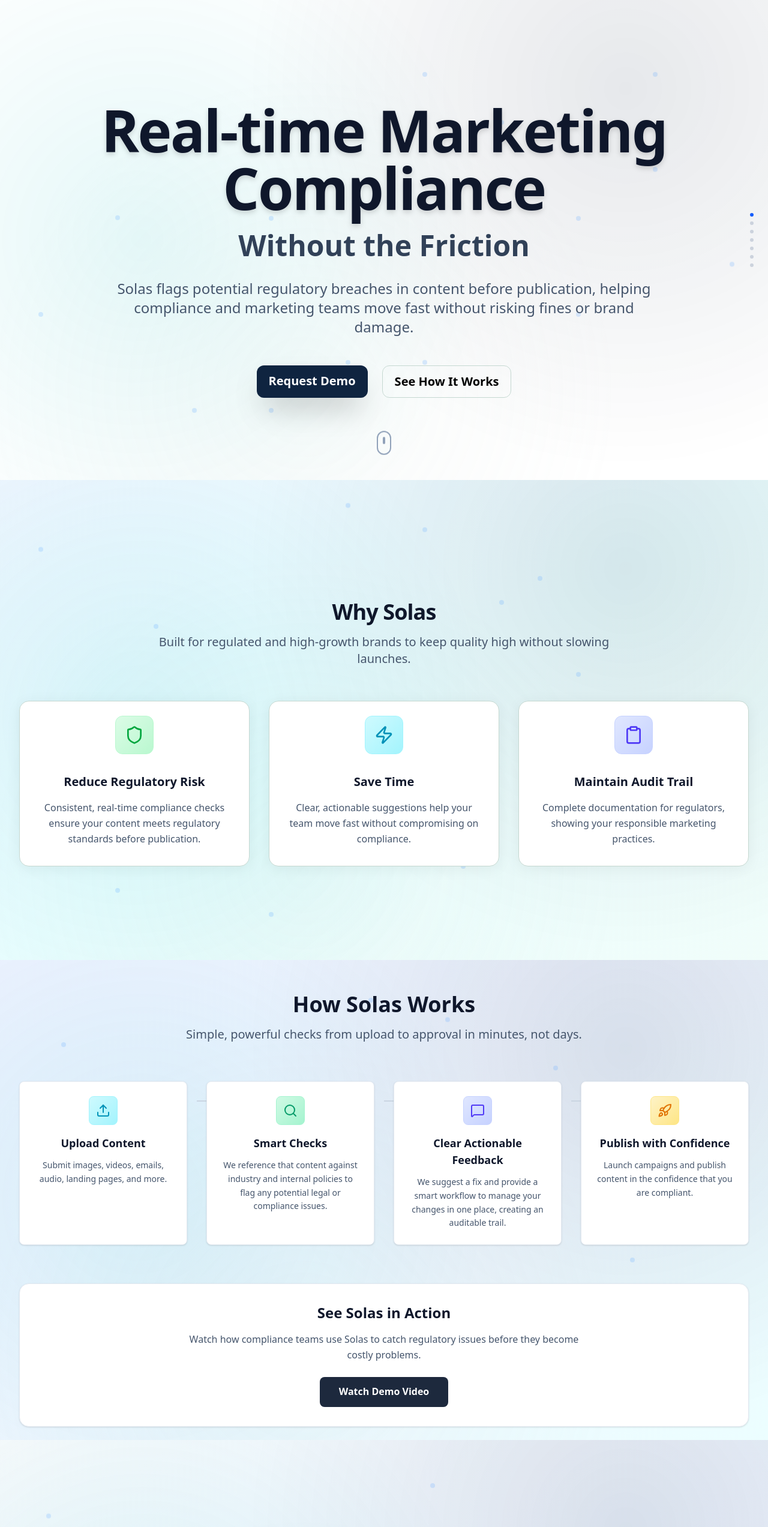
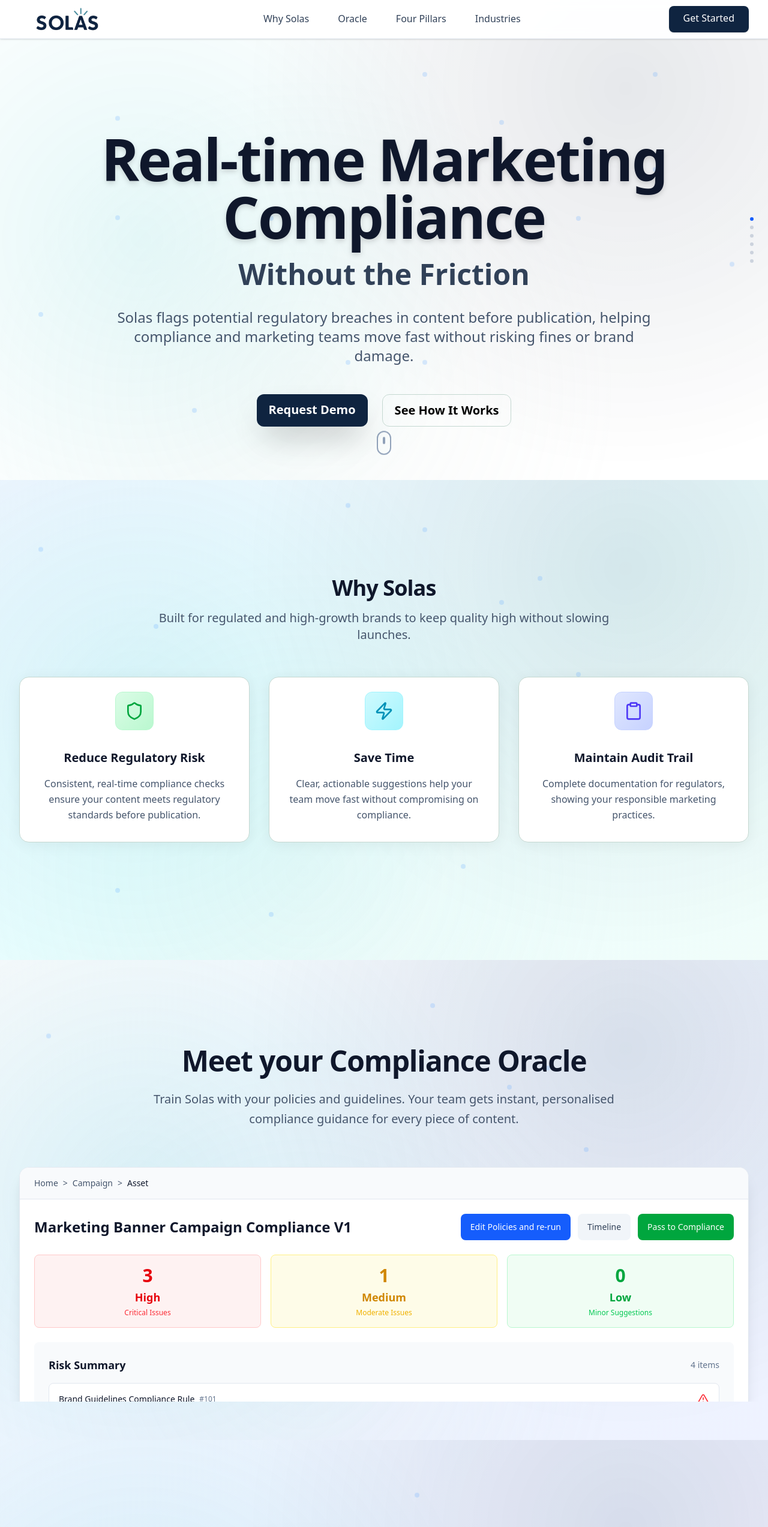
Before and after one commit to Devaang18/solas-site, a Next.js app: page / in a window 1280 px wide. Shown: the top 2545 px of the page at 60% size. Built offline with nearby package versions, Linux system fonts and the light colour scheme.

Commit message:
made more changes based on feedback

```diff
--- a/src/app/page.tsx
+++ b/src/app/page.tsx
@@ -3,7 +3,6 @@
 import { useState, useEffect, useRef, useMemo, useCallback } from 'react';
 import Hero from '@/components/Hero';
 import Benefits from '@/components/Benefits';
-import HowItWorks from '@/components/HowItWorks';
 import Industries from '@/components/Industries';
 import Oracle from '@/components/Oracle';
 import ThreePillars from '@/components/ThreePillars';
@@ -24,11 +23,10 @@
   const sections = useMemo(() => [
     { id: 'hero', component: Hero, bg: 'section-alt-1', title: 'Home' },
     { id: 'benefits', component: Benefits, bg: 'section-alt-2', title: 'Why Solas' },
-    { id: 'how-it-works', component: HowItWorks, bg: 'section-alt-1', title: 'How It Works' },
-    { id: 'oracle', component: Oracle, bg: 'section-alt-2', title: 'Oracle', hasScrollableContent: true },
-    { id: 'three-pillars', component: ThreePillars, bg: 'section-alt-1', title: 'Four Pillars', hasScrollableContent: true },
-    { id: 'industries', component: Industries, bg: 'section-alt-2', title: 'Industries' },
-    { id: 'footer', component: Footer, bg: 'section-alt-1', title: 'Footer' }
+    { id: 'oracle', component: Oracle, bg: 'section-alt-1', title: 'Oracle', hasScrollableContent: true },
+    { id: 'three-pillars', component: ThreePillars, bg: 'section-alt-2', title: 'Four Pillars', hasScrollableContent: true },
+    { id: 'industries', component: Industries, bg: 'section-alt-1', title: 'Industries' },
+    { id: 'footer', component: Footer, bg: 'section-alt-2', title: 'Footer' }
   ], []);
 
   const getScrollOffset = (sectionIndex: number) => {
--- a/src/components/Benefits.tsx
+++ b/src/components/Benefits.tsx
@@ -42,7 +42,7 @@
   ];
 
   return (
-    <div className="h-full w-full flex items-start justify-center bg-gradient-to-br from-blue-50 via-cyan-50 to-teal-50 relative overflow-hidden matrix-bg py-16 pt-50">
+    <div className="h-full w-full flex items-start justify-center bg-gradient-to-br from-blue-50 via-cyan-50 to-teal-50 relative overflow-hidden matrix-bg py-16 pt-40">
       {/* Floating particles */}
       <div className="absolute inset-0">
         {particlePositions.map((pos, i) => (
--- a/src/components/Footer.tsx
+++ b/src/components/Footer.tsx
@@ -9,10 +9,9 @@
   // Map section names to their indices
   const sectionMap = {
     'benefits': 1,      // Why Solas
-    'how-it-works': 2,  // How It Works
-    'oracle': 3,        // Compliance Oracle
-    'three-pillars': 4, // Four Pillars
-    'industries': 5     // Industries
+    'oracle': 2,        // Compliance Oracle
+    'three-pillars': 3, // Four Pillars
+    'industries': 4     // Industries
   };
 
   const handleNavigation = (sectionName: keyof typeof sectionMap) => {
@@ -97,11 +96,6 @@
                 </button>
               </li>
               <li>
-                <button onClick={() => handleNavigation('how-it-works')} className="text-slate-300 hover:text-white transition-colors text-left">
-                  How it Works
-                </button>
-              </li>
-              <li>
                 <button onClick={() => handleNavigation('oracle')} className="text-slate-300 hover:text-white transition-colors text-left">
                   Oracle
                 </button>
--- a/src/components/Header.tsx
+++ b/src/components/Header.tsx
@@ -17,10 +17,9 @@
   // Map section names to their indices
   const sectionMap = {
     'benefits': 1,      // Why Solas
-    'how-it-works': 2,  // How It Works
-    'oracle': 3,        // Compliance Oracle
-    'three-pillars': 4, // Four Pillars
-    'industries': 5     // Industries
+    'oracle': 2,        // Compliance Oracle
+    'three-pillars': 3, // Four Pillars
+    'industries': 4     // Industries
   };
 
   const handleNavigation = (sectionName: keyof typeof sectionMap) => {
@@ -32,8 +31,8 @@
   };
 
   useEffect(() => {
-    // Show header after intro animation
-    const timer = setTimeout(() => setIsVisible(true), 4000);
+    // Show header quickly
+    const timer = setTimeout(() => setIsVisible(true), 500);
     return () => clearTimeout(timer);
   }, []);
 
@@ -65,9 +64,6 @@
             <button onClick={() => handleNavigation('benefits')} className="text-slate-700 hover:text-blue-600 transition-colors duration-200 px-3 py-2 rounded-md hover:bg-blue-50">
               Why Solas
             </button>
-            <button onClick={() => handleNavigation('how-it-works')} className="text-slate-700 hover:text-blue-600 transition-colors duration-200 px-3 py-2 rounded-md hover:bg-blue-50">
-              How It Works
-            </button>
             <button onClick={() => handleNavigation('oracle')} className="text-slate-700 hover:text-blue-600 transition-colors duration-200 px-3 py-2 rounded-md hover:bg-blue-50">
               Oracle
             </button>
@@ -83,7 +79,10 @@
           <div className="hidden md:flex items-center space-x-4">
             <Link
               href="/demo"
-              className="bg-blue-600 text-white px-6 py-2 rounded-lg hover:bg-blue-700 transition-colors duration-200 font-medium shadow-sm"
+              className="text-white px-6 py-2 rounded-lg transition-colors duration-200 font-medium shadow-sm"
+              style={{ backgroundColor: '#0f2440' }}
+              onMouseEnter={(e) => e.target.style.backgroundColor = '#06bcc1'}
+              onMouseLeave={(e) => e.target.style.backgroundColor = '#0f2440'}
             >
               Get Started
             </Link>
@@ -126,12 +125,6 @@
                 Why Solas
               </button>
               <button
-                onClick={() => handleNavigation('how-it-works')}
-                className="block w-full text-left px-3 py-2 text-black/70 hover:text-black transition-colors"
-              >
-                How It Works
-              </button>
-              <button
                 onClick={() => handleNavigation('oracle')}
                 className="block w-full text-left px-3 py-2 text-black/70 hover:text-black transition-colors"
               >
@@ -152,7 +145,10 @@
               <div className="pt-4 space-y-2">
                 <Link
                   href="/demo"
-                  className="block mx-3 bg-[var(--solas-primary)] text-white px-4 py-2 rounded-lg hover:bg-[var(--solas-primary-dark)] transition-colors text-center"
+                  className="block mx-3 text-white px-4 py-2 rounded-lg transition-colors text-center"
+                  style={{ backgroundColor: '#0f2440' }}
+                  onMouseEnter={(e) => e.target.style.backgroundColor = '#06bcc1'}
+                  onMouseLeave={(e) => e.target.style.backgroundColor = '#0f2440'}
                   onClick={() => setIsMenuOpen(false)}
                 >
                   Get Started
--- a/src/components/Hero.tsx
+++ b/src/components/Hero.tsx
@@ -3,7 +3,7 @@
 
 export default function Hero() {
   return (
-    <div className="h-full w-full flex items-center justify-center relative overflow-hidden matrix-bg py-16 pt-24">
+    <div className="h-full w-full flex items-start justify-center relative overflow-hidden matrix-bg py-16 pt-40">
       {/* Floating particles */}
       <div className="absolute inset-0">
         {[...Array(15)].map((_, i) => {
@@ -44,7 +44,7 @@
 
       <div className="max-w-7xl mx-auto px-4 sm:px-6 lg:px-8 text-center relative z-10">
         <Reveal>
-          <h1 className="text-5xl md:text-8xl font-bold mb-6 tracking-tight text-slate-900 drop-shadow-lg">
+          <h1 className="text-5xl md:text-8xl font-bold mb-6 tracking-tight text-slate-900 drop-shadow-lg" style={{ marginTop: '1.5cm' }}>
             Real-time Marketing Compliance
           </h1>
           <h2 className="text-3xl md:text-5xl font-semibold text-slate-700 mb-8 animate-slide-down">
--- a/src/components/HowItWorks.tsx
+++ /dev/null
@@ -1,130 +0,0 @@
-import { Upload, Search, MessageSquare, Rocket } from 'lucide-react';
-
-export default function HowItWorks() {
-  // Floating particles positions for animated background - How It Works section
-  const particlePositions = [
-    { left: 8, top: 18, delay: 0.6, duration: 4.8 },
-    { left: 28, top: 58, delay: 2.2, duration: 6.6 },
-    { left: 68, top: 28, delay: 3.5, duration: 5.3 },
-    { left: 88, top: 68, delay: 0.9, duration: 7.5 },
-    { left: 18, top: 78, delay: 2.7, duration: 5.9 },
-    { left: 58, top: 12, delay: 1.5, duration: 6.7 },
-    { left: 38, top: 82, delay: 2.4, duration: 5.6 },
-    { left: 78, top: 42, delay: 4.3, duration: 4.9 },
-    { left: 12, top: 52, delay: 1.0, duration: 6.4 },
-    { left: 72, top: 22, delay: 2.9, duration: 5.2 },
-    { left: 32, top: 72, delay: 3.8, duration: 4.6 },
-    { left: 82, top: 62, delay: 1.9, duration: 6.8 },
-    { left: 22, top: 32, delay: 3.0, duration: 5.5 },
-    { left: 62, top: 82, delay: 4.6, duration: 4.4 },
-    { left: 48, top: 8, delay: 1.3, duration: 7.3 }
-  ];
-
-  const steps = [
-    {
-      step: "1",
-      title: "Upload Content",
-      description: "Submit images, videos, emails, audio, landing pages, and more.",
-      colorClasses: "bg-cyan-50 text-cyan-600 border-cyan-200",
-      icon: Upload
-    },
-    {
-      step: "2",
-      title: "Smart Checks",
-      description: "We reference that content against industry and internal policies to flag any potential legal or compliance issues.",
-      colorClasses: "bg-emerald-50 text-emerald-600 border-emerald-200",
-      icon: Search
-    },
-    {
-      step: "3",
-      title: "Clear Actionable Feedback",
-      description: "We suggest a fix and provide a smart workflow to manage your changes in one place, creating an auditable trail.",
-      colorClasses: "bg-indigo-50 text-indigo-600 border-indigo-200",
-      icon: MessageSquare
-    },
-    {
-      step: "4",
-      title: "Publish with Confidence",
-      description: "Launch campaigns and publish content in the confidence that you are compliant.",
-      colorClasses: "bg-amber-50 text-amber-600 border-amber-200",
-      icon: Rocket
-    }
-  ];
-
-  return (
-    <div className="h-full w-full flex items-center justify-center bg-gradient-to-br from-indigo-50 via-blue-50 to-cyan-50 relative overflow-hidden matrix-bg py-16 pt-24">
-      {/* Floating particles */}
-      <div className="absolute inset-0">
-        {particlePositions.map((pos, i) => (
-          <div
-            key={i}
-            className="absolute w-2 h-2 bg-blue-400/20 rounded-full floating-element"
-            style={{
-              left: `${pos.left}%`,
-              top: `${pos.top}%`,
-              animationDelay: `${pos.delay}s`,
-              animationDuration: `${pos.duration}s`
-            }}
-          />
-        ))}
-      </div>
-
-      <div className="max-w-7xl mx-auto px-4 sm:px-6 lg:px-8 relative w-full z-10">
-        <div className="text-center mb-16">
-          <h2 className="text-3xl md:text-4xl font-bold text-slate-900 mb-4">
-            How Solas Works
-          </h2>
-          <p className="text-xl text-slate-600 max-w-3xl mx-auto">
-            Simple, powerful checks from upload to approval in minutes, not days.
-          </p>
-        </div>
-
-        <div className="grid grid-cols-1 md:grid-cols-2 lg:grid-cols-4 gap-8">
-          {steps.map((step, index) => (
-            <div key={index} className="relative">
-              {/* Connection line for desktop */}
-              {index < steps.length - 1 && (
-                <div className="hidden lg:block absolute top-8 left-full w-full h-0.5 bg-slate-300 transform translate-x-4 z-0"></div>
-              )}
-
-              <div className="relative z-10 bg-white rounded-lg p-6 shadow-sm border border-slate-200 hover:shadow-lg hover:-translate-y-1 transition-all duration-300 hover-lift h-full flex flex-col">
-                <div className={`flex items-center justify-center w-12 h-12 rounded-lg border mx-auto mb-4 hover-glow animate-bounce-subtle ${
-                  index === 0 ? 'bg-gradient-to-br from-cyan-100 to-cyan-200 border-cyan-200' :
-                  index === 1 ? 'bg-gradient-to-br from-emerald-100 to-emerald-200 border-emerald-200' :
-                  index === 2 ? 'bg-gradient-to-br from-indigo-100 to-indigo-200 border-indigo-200' :
-                  'bg-gradient-to-br from-amber-100 to-amber-200 border-amber-200'
-                }`}>
-                  <step.icon className={`w-6 h-6 ${index === 0 ? 'text-cyan-600' : index === 1 ? 'text-emerald-600' : index === 2 ? 'text-indigo-600' : 'text-amber-600'}`} />
-                </div>
-                <div className="text-center flex-grow flex flex-col">
-                  <h3 className="text-lg font-semibold text-slate-900 mb-3">
-                    {step.title}
-                  </h3>
-                  <p className="text-slate-600 text-sm leading-relaxed flex-grow">
-                    {step.description}
-                  </p>
-                </div>
-              </div>
-            </div>
-          ))}
-        </div>
-
-        {/* Demo CTA */}
-        <div className="mt-16 text-center">
-          <div className="bg-white rounded-2xl p-8 shadow-sm border border-slate-200">
-            <h3 className="text-2xl font-bold text-slate-900 mb-4">
-              See Solas in Action
-            </h3>
-            <p className="text-slate-600 mb-6 max-w-2xl mx-auto">
-              Watch how compliance teams use Solas to catch regulatory issues
-              before they become costly problems.
-            </p>
-            <button className="bg-slate-800 text-white px-8 py-3 rounded-lg font-semibold hover:bg-slate-700 transition-colors">
-              Watch Demo Video
-            </button>
-          </div>
-        </div>
-      </div>
-    </div>
-  );
-}
--- a/src/components/Industries.tsx
+++ b/src/components/Industries.tsx
@@ -20,7 +20,7 @@
   ];
 
   return (
-    <div className="h-full w-full flex items-start justify-center bg-gradient-to-br from-blue-50 via-indigo-50 to-purple-50 relative overflow-hidden matrix-bg py-16 pt-45">
+    <div className="h-full w-full flex items-start justify-center bg-gradient-to-br from-blue-50 via-indigo-50 to-purple-50 relative overflow-hidden matrix-bg py-16 pt-40">
       <div className="absolute inset-0">
         {particlePositions.map((pos, i) => (
           <div
@@ -37,22 +37,22 @@
       </div>
 
       <div className="max-w-7xl mx-auto px-4 sm:px-6 lg:px-8 relative w-full z-10">
-        <div className="text-center mb-8 pt-0">
+        <div className="text-center mb-8">
           <h2 className="text-3xl md:text-4xl font-bold text-slate-900 mb-4 tracking-tight">Built For Your Industry</h2>
           <p className="text-lg md:text-xl text-slate-600 max-w-3xl mx-auto">Configured to your brand policies and workflows across regulated and high-growth sectors.</p>
         </div>
 
         <div className="relative mb-12">
-          <div className="bg-gradient-to-br from-slate-900 via-blue-900 to-indigo-900 rounded-3xl p-8 md:p-10 shadow-2xl border border-slate-700/50 relative overflow-hidden">
+          <div className="rounded-3xl p-8 md:p-10 shadow-2xl relative overflow-hidden" style={{ backgroundColor: '#0f2440' }}>
             <div className="absolute inset-0 opacity-10">
-              <div className="absolute inset-0 bg-gradient-to-br from-blue-400/20 via-transparent to-indigo-400/20"></div>
-              <div className="absolute top-0 right-0 w-64 h-64 bg-gradient-to-bl from-blue-500/10 to-transparent rounded-full -translate-y-32 translate-x-32"></div>
-              <div className="absolute bottom-0 left-0 w-48 h-48 bg-gradient-to-tr from-indigo-500/10 to-transparent rounded-full translate-y-24 -translate-x-24"></div>
+              <div className="absolute inset-0 bg-gradient-to-br from-cyan-400/20 via-transparent to-teal-400/20"></div>
+              <div className="absolute top-0 right-0 w-64 h-64 bg-gradient-to-bl from-cyan-500/10 to-transparent rounded-full -translate-y-32 translate-x-32"></div>
+              <div className="absolute bottom-0 left-0 w-48 h-48 bg-gradient-to-tr from-teal-500/10 to-transparent rounded-full translate-y-24 -translate-x-24"></div>
             </div>
 
             <div className="relative z-10">
               <div className="flex items-center justify-center mb-6">
-                <div className="bg-gradient-to-r from-blue-500 to-indigo-500 p-3 rounded-2xl shadow-lg">
+                <div className="p-3 rounded-2xl shadow-lg" style={{ backgroundColor: '#06bcc1' }}>
                   <Shield className="w-8 h-8 text-white" />
                 </div>
               </div>
@@ -79,12 +79,12 @@
               </div>
             </div>
 
-            <div className="absolute top-4 right-4 w-2 h-2 bg-blue-400 rounded-full animate-pulse"></div>
-            <div className="absolute bottom-6 left-6 w-1 h-1 bg-indigo-400 rounded-full animate-ping"></div>
+            <div className="absolute top-4 right-4 w-2 h-2 rounded-full animate-pulse" style={{ backgroundColor: '#06bcc1' }}></div>
+            <div className="absolute bottom-6 left-6 w-1 h-1 rounded-full animate-ping" style={{ backgroundColor: '#c5d8d1' }}></div>
             <div className="absolute top-1/2 right-8 w-1.5 h-1.5 bg-white/60 rounded-full animate-pulse" style={{ animationDelay: '1s' }}></div>
           </div>
 
-          <div className="absolute inset-0 bg-gradient-to-r from-blue-600/20 to-indigo-600/20 rounded-3xl blur-xl -z-10 scale-105"></div>
+          <div className="absolute inset-0 rounded-3xl blur-xl -z-10 scale-105" style={{ backgroundColor: '#06bcc1', opacity: 0.2 }}></div>
         </div>
 
         <div className="grid grid-cols-1 md:grid-cols-3 gap-8">
--- a/src/components/Oracle.tsx
+++ b/src/components/Oracle.tsx
@@ -83,7 +83,7 @@
 
 
   return (
-    <div className="h-full w-full flex items-center justify-center bg-gradient-to-br from-slate-50 via-blue-50 to-indigo-50 relative overflow-hidden matrix-bg">
+    <div className="h-full w-full flex items-start justify-center bg-gradient-to-br from-slate-50 via-blue-50 to-indigo-50 relative overflow-hidden matrix-bg py-16 pt-20">
       {/* Floating particles */}
       <div className="absolute inset-0">
         {[...Array(12)].map((_, i) => {
@@ -120,7 +120,7 @@
 
       <div className="scrollable-content h-full w-full overflow-y-auto scrollbar-hide">
         <div className="max-w-7xl mx-auto px-4 sm:px-6 lg:px-8 relative w-full py-16">
-        <div className="text-center mb-16 pt-24">
+        <div className="text-center mb-16">
           <Reveal>
             <h2 className="text-4xl md:text-5xl font-bold text-slate-900 mb-6 tracking-tight">
               Meet your Compliance Oracle
--- a/src/components/ThreePillars.tsx
+++ b/src/components/ThreePillars.tsx
@@ -484,7 +484,7 @@
   };
 
   return (
-    <div className={`h-full w-full flex flex-col justify-center transition-all duration-500 ${getPillarBackground(activePillar)} relative overflow-hidden matrix-bg`}>
+    <div className={`h-full w-full flex flex-col justify-start transition-all duration-500 ${getPillarBackground(activePillar)} relative overflow-hidden matrix-bg py-16 pt-20`}>
       {/* Floating particles */}
       <div className="absolute inset-0">
         {[...Array(14)].map((_, i) => {
@@ -523,7 +523,7 @@
 
       <div className="scrollable-content h-full w-full overflow-y-auto scrollbar-hide">
         <div className="max-w-7xl mx-auto px-4 sm:px-6 lg:px-8 relative w-full py-16">
-        <div className="text-center mb-12 pt-24">
+        <div className="text-center mb-12">
           <h2 className="text-3xl md:text-4xl font-bold text-slate-900 mb-4">
             Four Pillars of Solas Intelligence
           </h2>
```
